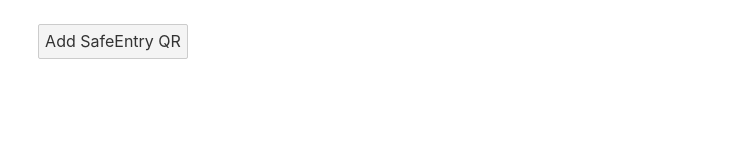
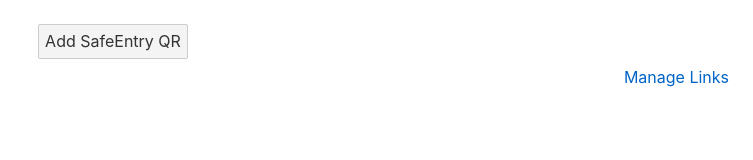
Before and after one commit to LoneRifle/quickentry, a Svelte app: page / in a window 1280 px wide. Shown: the top 160 px of the page, without its empty margins (527-1280 px from the left). Built offline with nearby package versions, Linux system fonts and the light colour scheme.

Commit message:
implement link management state with basic styling

```diff
--- a/src/App.svelte
+++ b/src/App.svelte
@@ -2,7 +2,9 @@
 import EntryModal from './EntryModal.svelte'
 
 let showModal = false
+let showLinkManagement = false
 let links: { name: string, url: string, ts: number }[] = JSON.parse(window.localStorage.getItem('links')) || []
+
 function handleClick() {
   showModal = true
 }
@@ -20,10 +22,18 @@
 
 <main>
   <button on:click={handleClick}>Add SafeEntry QR</button>
+  <div class="menu-bar">
+    <span class="force-right"/>
+    <span class="manage-links" on:click={() => (showLinkManagement = !showLinkManagement)}>
+      { showLinkManagement ? 'Continue' : 'Manage Links' }
+    </span>
+  </div>
   {#each links as link }
-    <div class="link">
-      <a target="_blank" href="{ link.url }">{ link.name }</a>
-      <button class="link-remove" on:click={() => handleRemove(link)}>x</button>
+    <div class={ showLinkManagement ? 'link-management' : 'link' }>
+      <a class="link-text" target="_blank" href="{ link.url }">{ link.name }</a>
+      {#if showLinkManagement}
+        <button class="link-remove" on:click={() => handleRemove(link)}>x</button>
+      {/if}
     </div>
   {/each}
 
@@ -40,9 +50,37 @@
     margin: 0 auto;
   }
 
+  .link {
+    display: grid;
+    grid-template-columns: 1fr;
+  }
+
+  .link-management {
+    display: grid;
+    grid-template-columns: 1fr 40px;
+  }
+
+  .link-text {
+    padding: 1em;
+  }
+
   .link-remove {
     cursor: pointer;
     margin-left: 3px;
+    margin-bottom: 0;
+  }
+
+  .menu-bar {
+    display: flex;
+  }
+
+  .force-right {
+    flex: 1;
+  }
+
+  .manage-links {
+    cursor: pointer;
+    color: rgb(0,100,200);
   }
 
   @media (min-width: 640px) {
```
